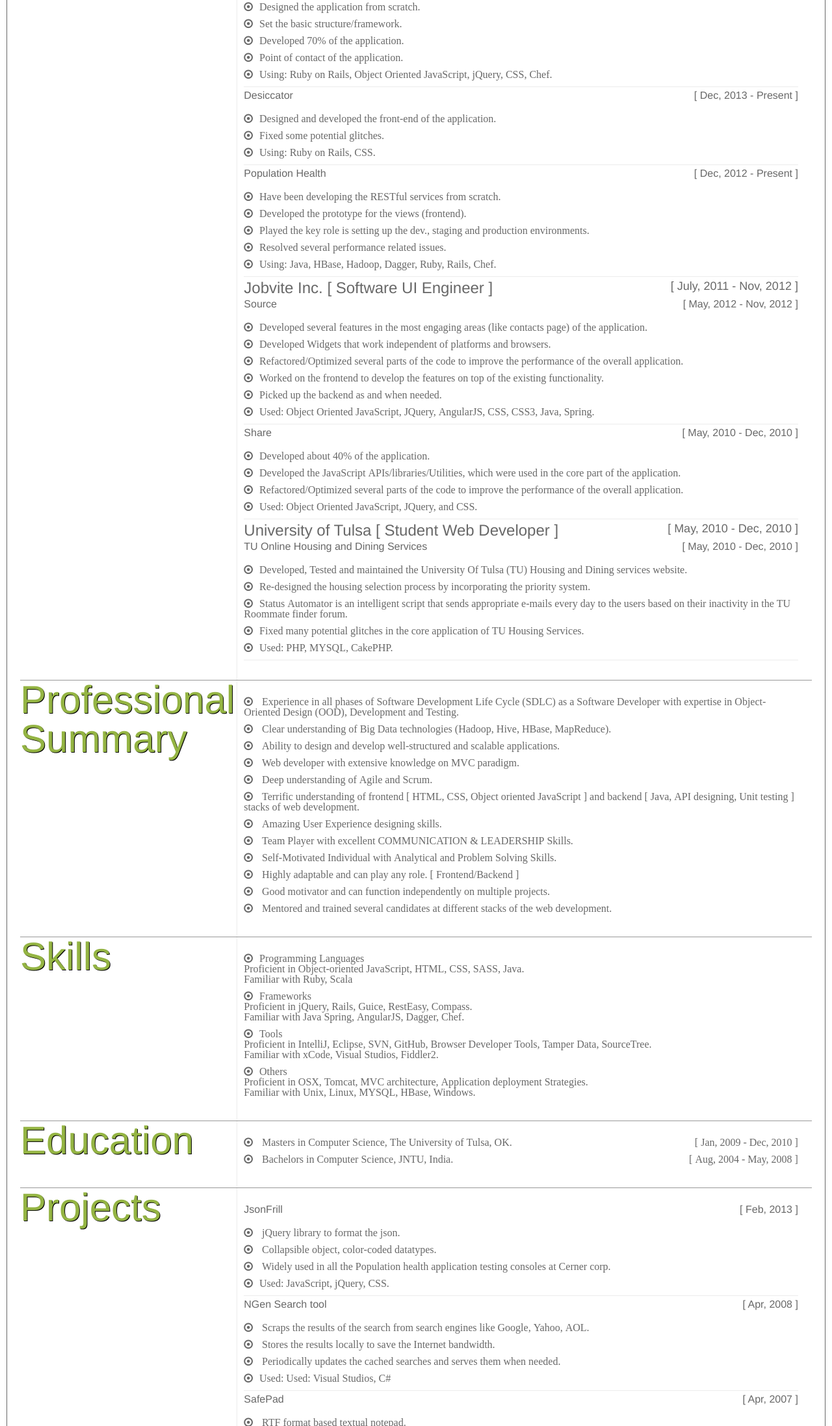
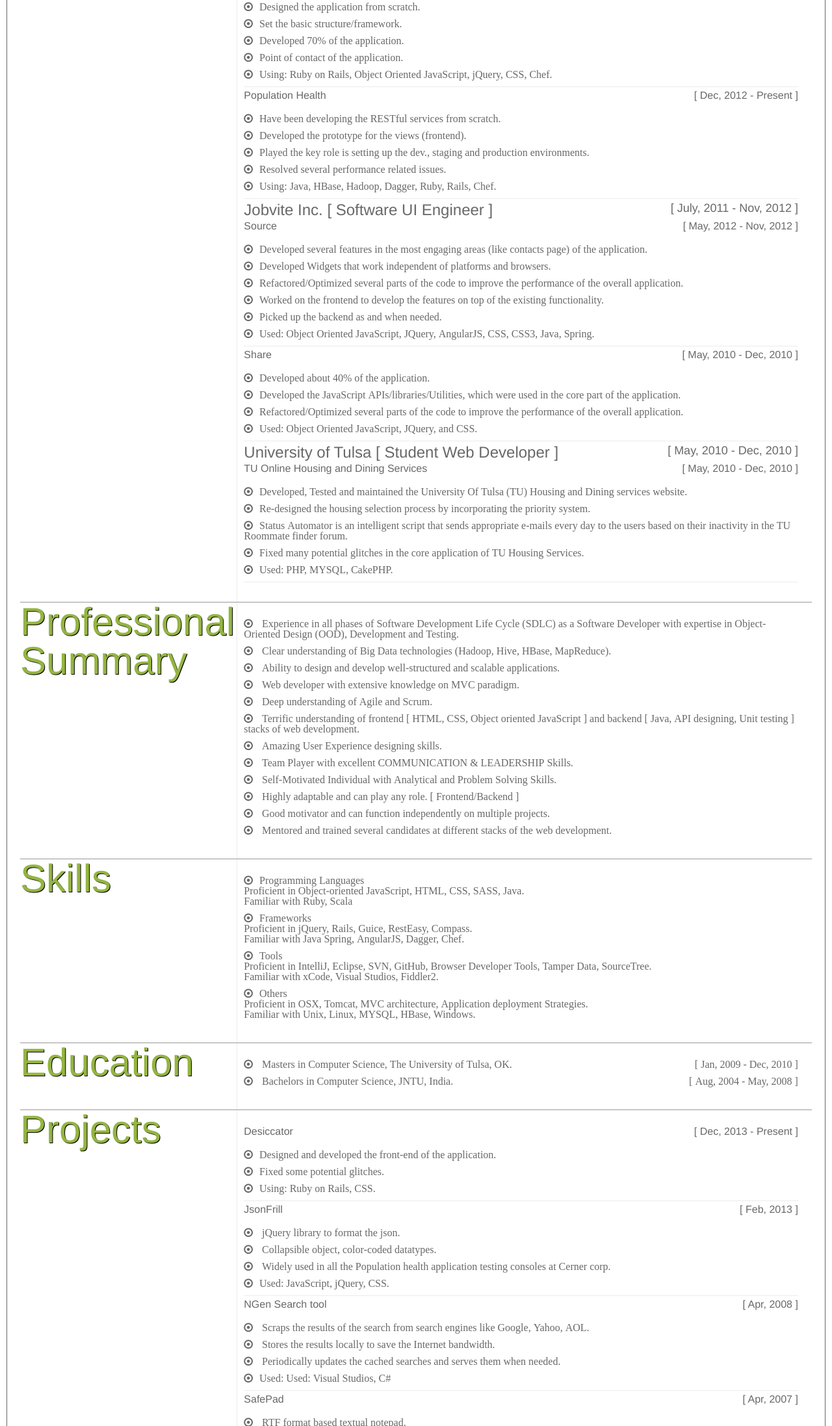
Before and after one commit to sparuvu/sparuvu.github.io, a plain HTML site: page index.html in a window 1280 px wide. Shown: the part 936-3130 px from the top of the page at 65% size. Drawn offline with nearby package versions, Linux system fonts and the light colour scheme.

Commit message:
moved desicattor to personnel projects

```diff
--- a/index.html
+++ b/index.html
@@ -83,15 +83,6 @@
                 <li class="fa fa-dot-circle-o">Developed 70% of the application.</li>
                 <li class="fa fa-dot-circle-o">Point of contact of the application.</li>
                 <li class="fa fa-dot-circle-o"><span class="sub">Using:</span> Ruby on Rails, Object Oriented JavaScript, jQuery, CSS, Chef.</li>
-              </ul>
-            </div>
-            <div class="sub-section">
-              <span class="dub">Desiccator</span>
-              <span class="pull-right sub">[ Dec, 2013 - Present ]</span>
-              <ul>
-                <li class="fa fa-dot-circle-o">Designed and developed the front-end of the application.</li>
-                <li class="fa fa-dot-circle-o">Fixed some potential glitches.</li>
-                <li class="fa fa-dot-circle-o"><span class="sub">Using:</span> Ruby on Rails, CSS.</li>
               </ul>
             </div>
             <div class="sub-section">
@@ -235,6 +226,15 @@
           <h2>Projects</h2>
           <ul class="content">
             <div class="sub-section">
+              <span class="dub fa-2x">Desiccator</span>
+              <span class="pull-right sub">[ Dec, 2013 - Present ]</span>
+              <ul>
+                <li class="fa fa-dot-circle-o">Designed and developed the front-end of the application.</li>
+                <li class="fa fa-dot-circle-o">Fixed some potential glitches.</li>
+                <li class="fa fa-dot-circle-o"><span class="sub">Using:</span> Ruby on Rails, CSS.</li>
+              </ul>
+            </div>
+            <div class="sub-section">
               <span class="dub fa-2x">JsonFrill</span>
               <span class="pull-right sub">[ Feb, 2013 ]</span>
               <ul>
```
